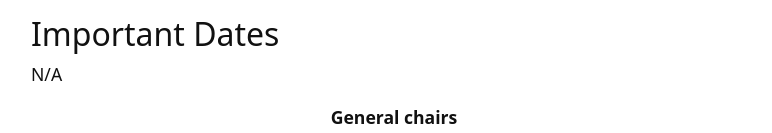
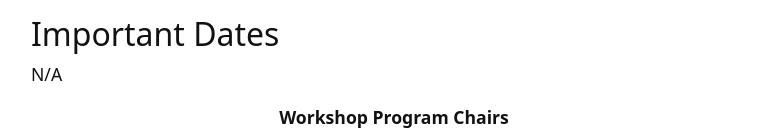
Before and after one commit to fignet2025/fignet2025.github.io, a Jekyll site: the page built from index.md, in a window 1280 px wide and 1400 px high, scrolled down 1300 px, cut to the strip 0-404 px from the top of the window. Shown: the part 268-401 px from the top of the strip, without its empty margins (246-1018 px from the left). Built offline with Jekyll 4.4.1, drawn with Linux system fonts in a browser that asks for light colours.

Commit message:
Update index.md

```diff
--- a/index.md
+++ b/index.md
@@ -39,6 +39,10 @@ N/A
 
 
 
+<div style="width: 100%; text-align: center; display: flex; justify-content: center; flex-wrap: wrap;">
+<div style="width: 100%; text-align: center">
+<b>Workshop Program Chairs</b>
+</div>
 <div style="width: 100%; text-align: center">
 <b>General chairs</b>
 </div>
```
